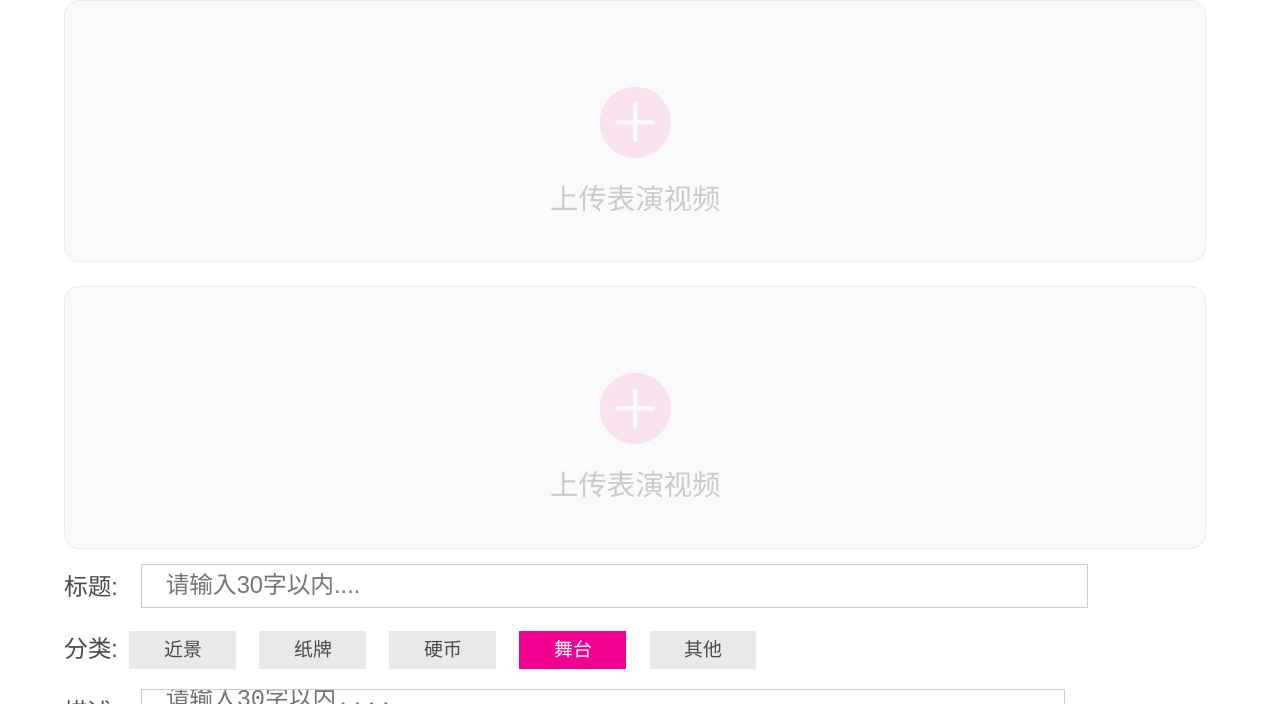
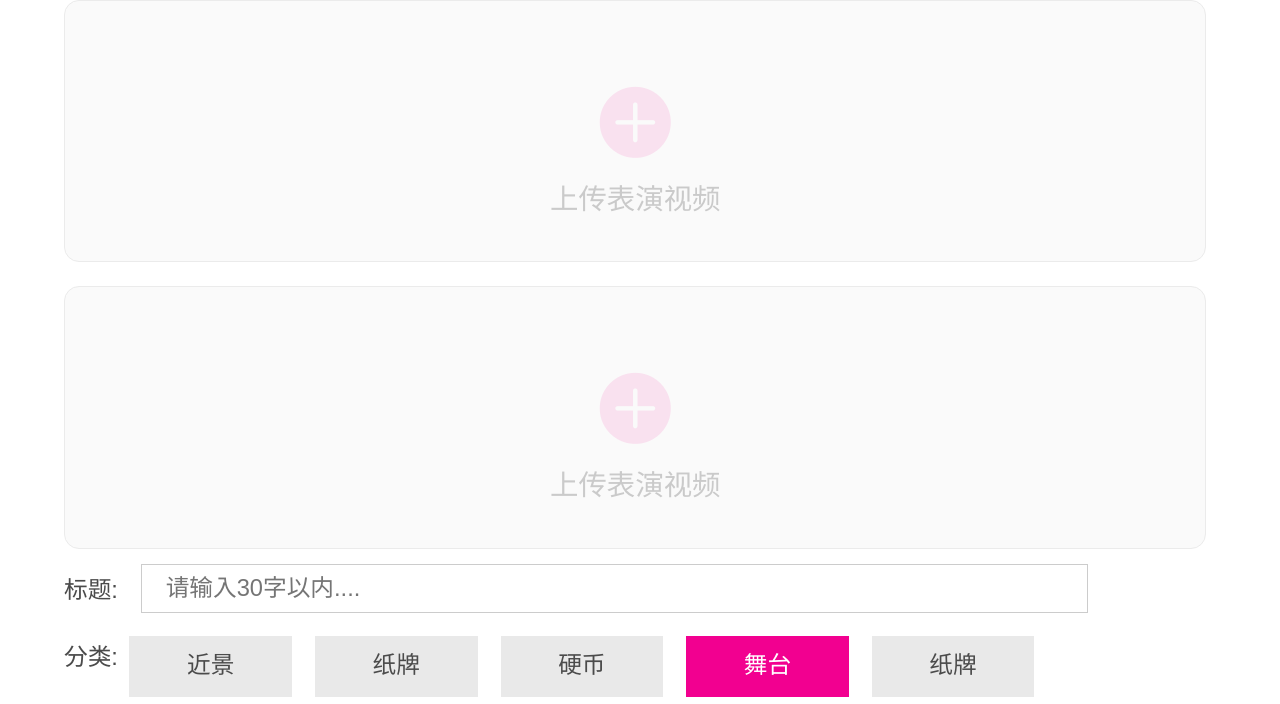
Before and after one commit to woaichitudou/test, a plain HTML site: page issue.html in a window 1280 px wide. Shown: the part 35-739 px from the top of the page. Drawn offline with Linux system fonts and the light colour scheme.

Commit message:
111assasdssadaaa1q

```diff
--- a/css/style.css
+++ b/css/style.css
@@ -233,13 +233,13 @@ body{
     font-size: 1rem;
     color: #4b4b4b;
     float: left;
-    line-height: 2rem;
+    line-height: 2.2rem;
 }
 .form-box input{
     width: 82%;
-    height:1.8rem;
+    height:2rem;
     border: none;
-    line-height:1.8rem;
+    line-height:2rem;
     border: 1px solid #ccc;
     border-radius: 0;
     text-indent: 1rem;
@@ -252,13 +252,13 @@ body{
     resize:none;
 }
 .form-box span{
-    font-size: 0.8rem;
+    font-size: 1rem;
     display: block;
     line-height: 1.6rem;
     float: left;
     color: #4b4b4b;
     background: #e9e9e9;
-    padding: 0 3%;
+    padding: 1% 5%;
     margin:5px 1%;
 }
 .atv{
@@ -286,6 +286,7 @@ body{
     width: 30%;
     height: 2rem;
     border: none;
+    font-size: 1rem;
     background: #f20090;
     color: #fff;
 }
--- a/issue.html
+++ b/issue.html
@@ -37,6 +37,7 @@
                 <span>纸牌</span>
                 <span>硬币</span>
                 <span class='atv'>舞台</span>
+                <span>纸牌</span>
                 <span>其他</span>
             </div>
             <div class="form-box">
```
